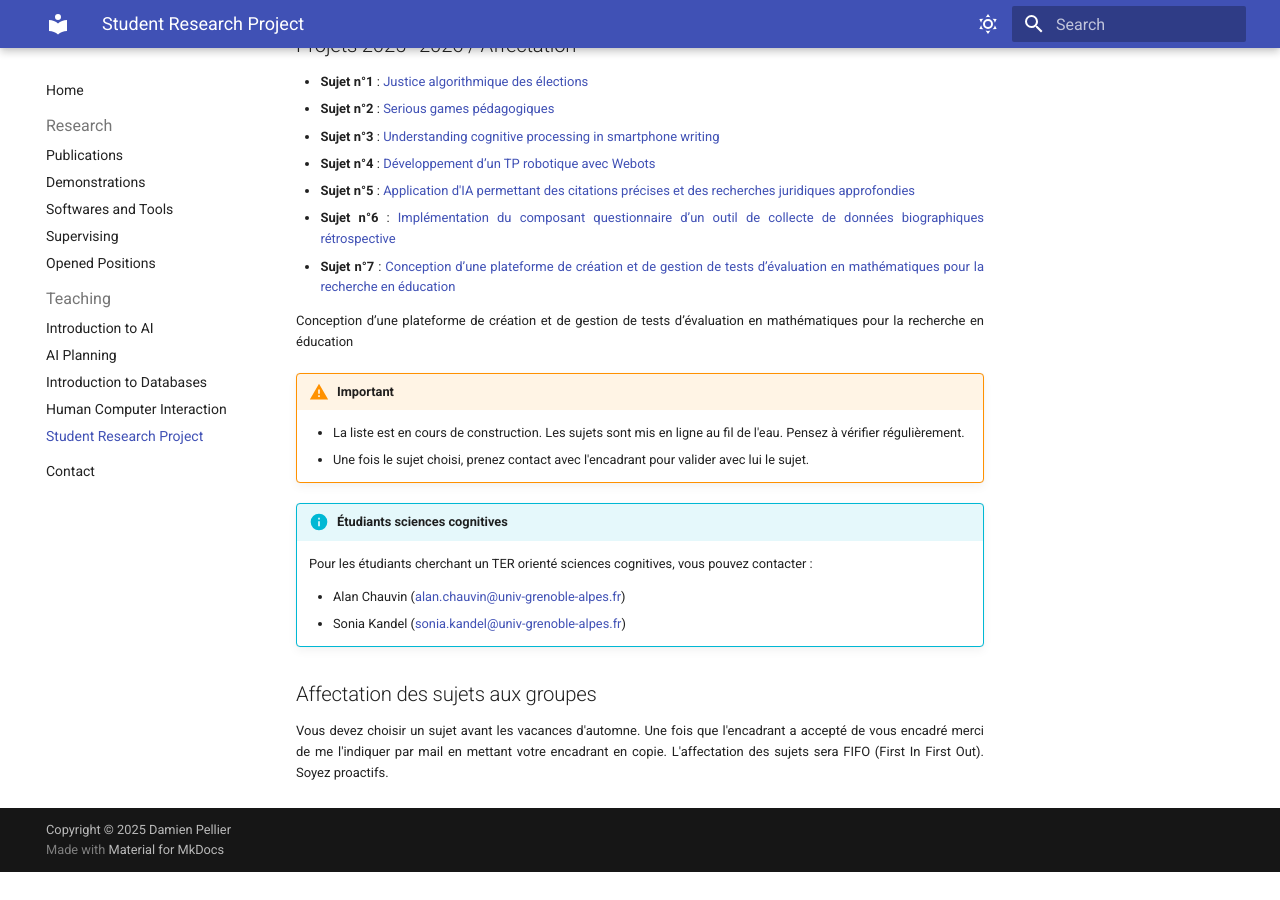
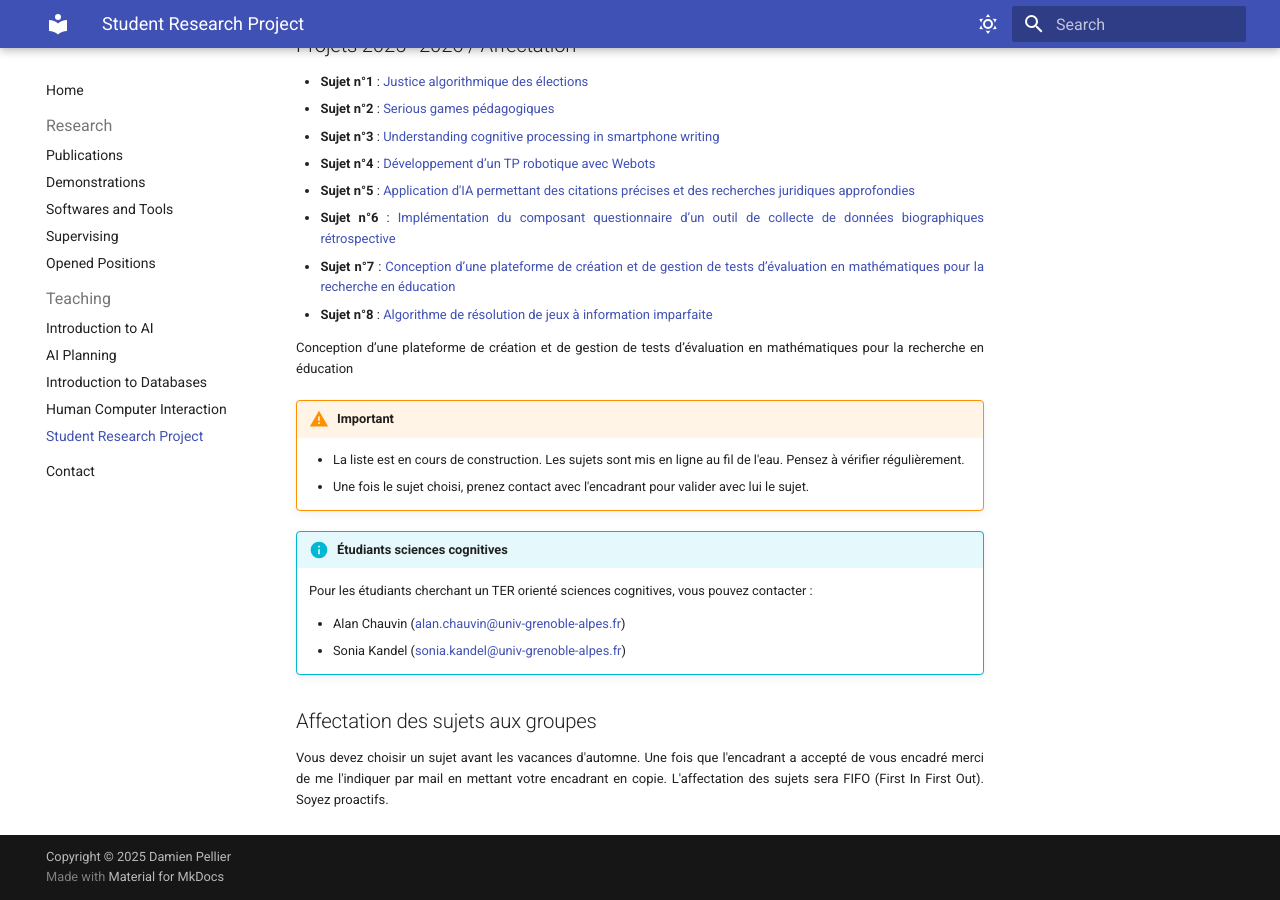
Before and after one commit to pellierd/homepage, an MkDocs documentation site: the page built from docs/teaching/srp.md, in a window 1280 px wide and 900 px high, scrolled down 1198 px. Built offline with MkDocs 1.6.1 and Material for MkDocs 9.7.7, drawn with Linux system fonts in a browser that asks for light colours; before the commit the page ends 2070 px from its top, so only the background shows below that.

Commit message:
Ajout sujets ter

```diff
--- a/docs/teaching/srp.md
+++ b/docs/teaching/srp.md
@@ -42,6 +42,8 @@ La première période du projet est consacrée à l'élaboration des documents p
 - **Sujet n°5** : [Application d'IA permettant des citations précises et des recherches juridiques approfondies](srp/Sujet_5_2025.pdf)
 - **Sujet n°6** : [Implémentation du composant questionnaire d’un outil de collecte de données biographiques rétrospective](srp/Sujet_6_2025.pdf)
 - **Sujet n°7** : [Conception d’une plateforme de création et de gestion de tests d’évaluation en mathématiques pour la recherche en éducation](srp/Sujet_7_2025.pdf)
+- **Sujet n°8** : [Algorithme de résolution de jeux à information imparfaite ](srp/Sujet_8_2025.pdf)
+
 
 Conception d’une plateforme de création et de gestion de tests d’évaluation en mathématiques pour la recherche en éducation
 
```
Also changed, not shown: 1 other file.
